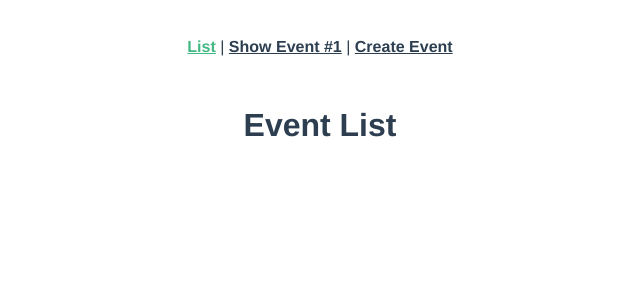
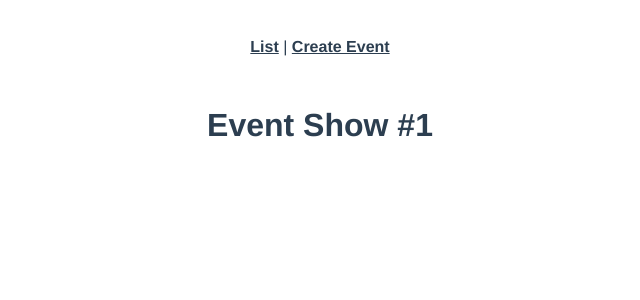
Before and after one commit to VictorHugoBatista/real-world-vue, a Vue app: page /event/1 in a window 1280 px wide. Shown: the top 300 px of the page, without its empty margins (320-960 px from the left). Built offline with nearby package versions, Linux system fonts and the light colour scheme.

Commit message:
Add dinamic routes to '/event/:id'

```diff
--- a/src/App.vue
+++ b/src/App.vue
@@ -2,7 +2,6 @@
   <div id="app">
     <div id="nav">
       <router-link :to="{ name: 'event-list' }">List</router-link> |
-      <router-link :to="{ name: 'event-show' }">Show Event #1</router-link> |
       <router-link :to="{ name: 'event-create' }">Create Event</router-link>
     </div>
     <router-view />
--- a/src/router/index.js
+++ b/src/router/index.js
@@ -14,18 +14,20 @@ const routes = [
     component: EventList
   },
   {
-    path: "/event-create",
+    path: "/event/create",
     name: "event-create",
-    component: EventShow
+    component: EventCreate
   },
   {
-    path: "/event-show",
+    path: "/event/:id",
     name: "event-show",
-    component: EventCreate
+    component: EventShow,
+    props: true
   }
 ];
 
 const router = new VueRouter({
+  mode: "history",
   routes
 });
 
--- a/src/views/EventCreate.vue
+++ b/src/views/EventCreate.vue
@@ -1,3 +1,3 @@
 <template>
-  <h1>Event Create</h1>
+  <h1>Create Event</h1>
 </template>
--- a/src/views/EventList.vue
+++ b/src/views/EventList.vue
@@ -1,3 +1,8 @@
 <template>
-  <h1>Event List</h1>
+  <div>
+    <h1>Event List</h1>
+    <router-link :to="{ name: 'event-show', params: { id: '1' } }">
+      Show Event #1
+    </router-link>
+  </div>
 </template>
--- a/src/views/EventShow.vue
+++ b/src/views/EventShow.vue
@@ -1,3 +1,9 @@
 <template>
-  <h1>Event Show #1</h1>
+  <h1>Event Show #{{ id }}</h1>
 </template>
+
+<script>
+export default {
+  props: ["id"]
+};
+</script>
```
